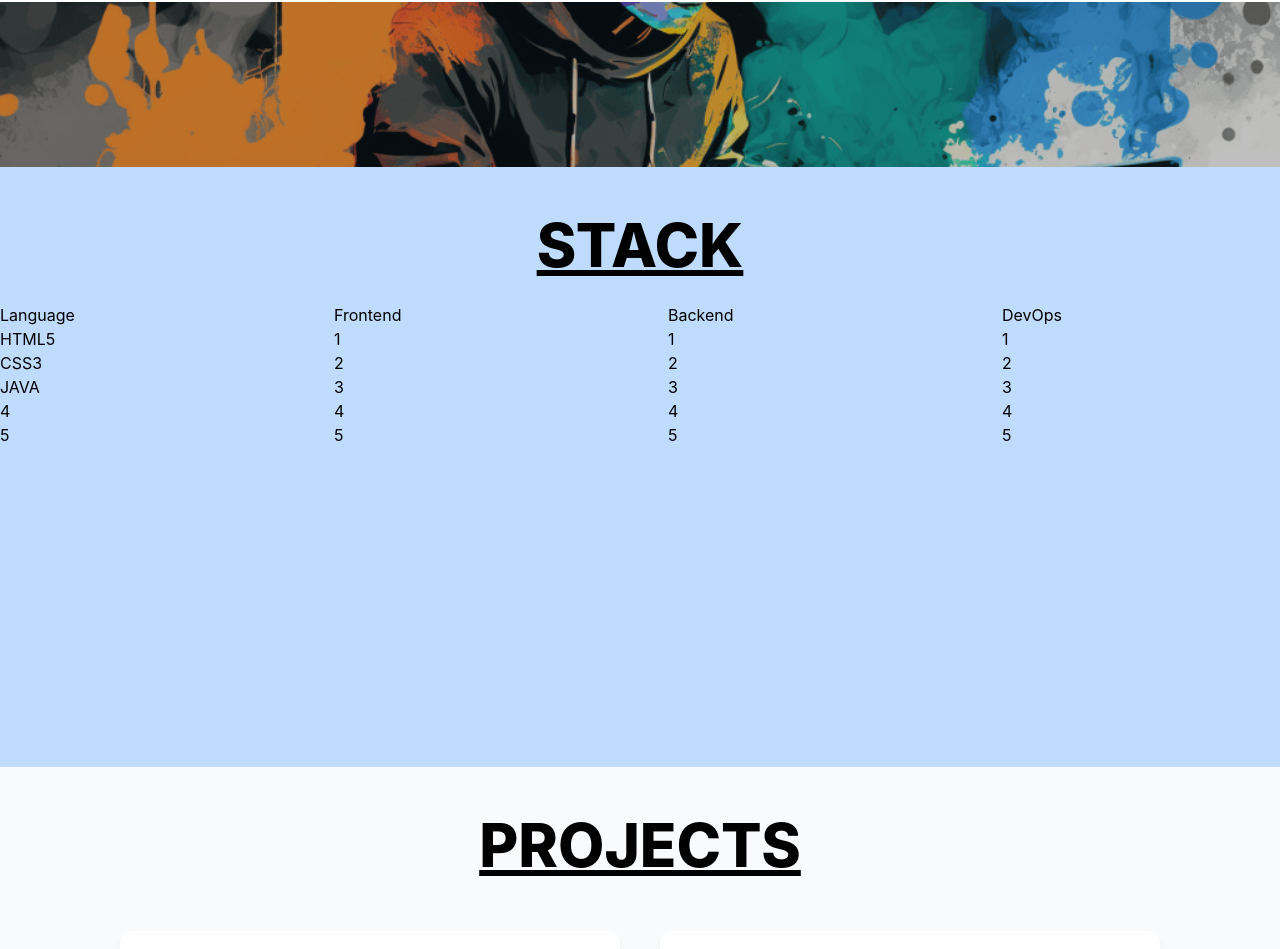
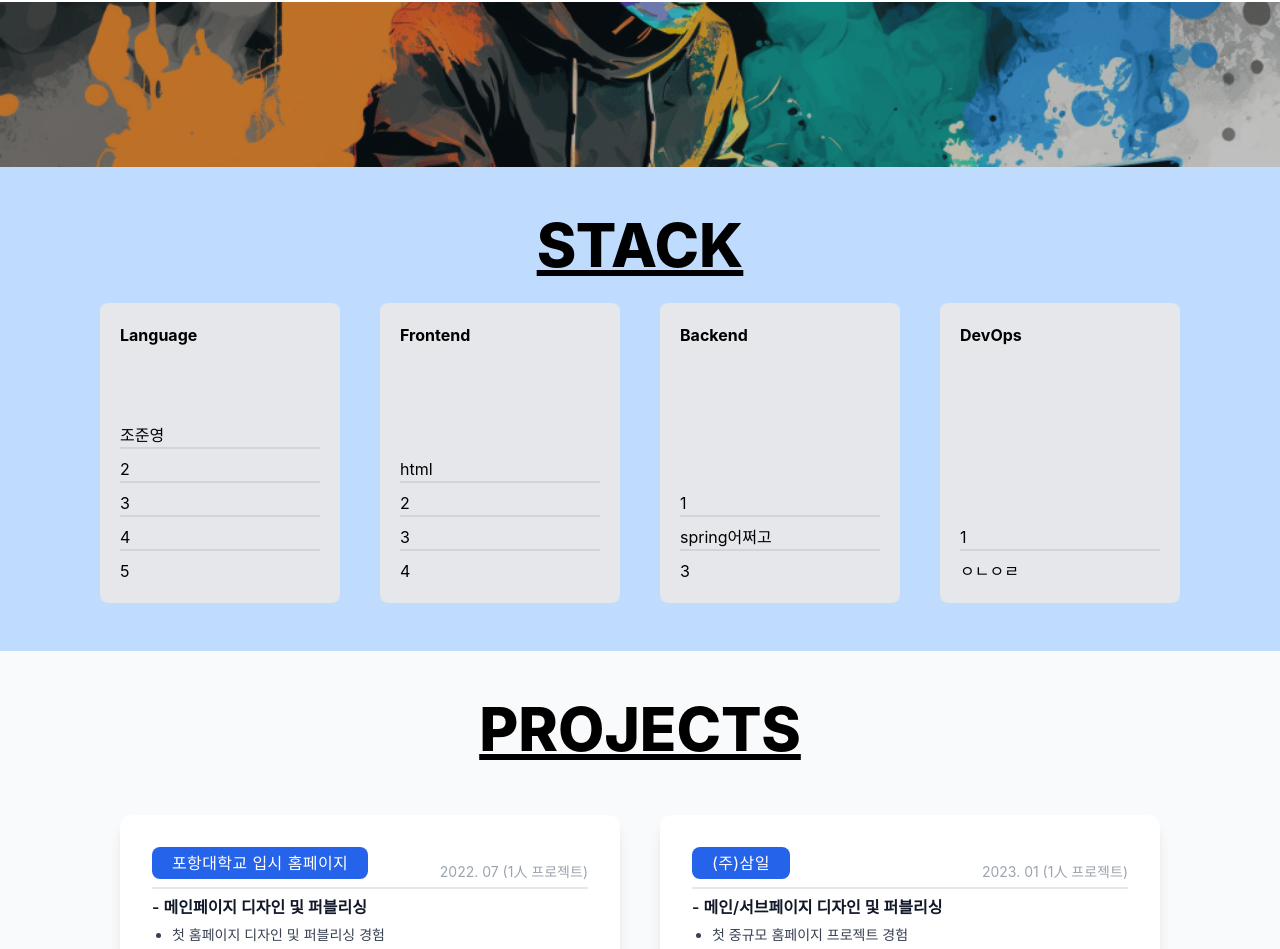
Before and after one commit to wnsdudwh/front_portfolio, a React (Create React App) app: page / in a window 1280 px wide. Shown: the part 1282-2231 px from the top of the page. Built offline with nearby package versions, Linux system fonts and the light colour scheme; the HTML template or start-up script is replaced by a standard one.

Commit message:
비교용 stack css 작성

```diff
--- a/src/sections/Stack.js
+++ b/src/sections/Stack.js
@@ -3,63 +3,66 @@ import '../static/css/Stack.css';
 
 const Stack = () => {
     return (
-        <section id="stack" class="bg-primary-200 w-full h-[600px]">                       {/* stack 섹션의 전체 범위 */}
-            <div class="lg:mx-auto max-w-screen-2xl relative pt-12">                                {/* relactive로 여기 기준으로 위치 상속 + 패딩탑으로 제목영역 위치잡기 용이 */}
+        <section id="stack" class="bg-primary-200 w-full h-full py-12">                       {/* stack 섹션의 전체 범위 */}
+            <div class="lg:mx-auto w-full max-w-screen-2xl relative">                                {/* relactive로 여기 기준으로 위치 상속 + 패딩탑으로 제목영역 위치잡기 용이 */}
                 <div class="font-extrabold text-6xl underline text-center mb-7">STACK</div>    {/* 제목 / 추후 왼쪽정렬 + 애니메이션 */}
-
-                <div class="flex flex-wrap justify-center items-center w-full gap-14">  {/* 아이템 2/2줄을 감쌀 div flex1 사용시 모바일 반응형 4->2->1개로 표시될거 고민좀 해야함 생각 중인건 기본 1, sm~md 2, lg:flex-1 생각중*/}
-                    <div class="stack_bg flex-1 w-1/4">
-                        <div>
+                <div class="w-full">  {/* 아이템 2/2줄을 감쌀 div flex1 사용시 모바일 반응형 4->2->1개로 표시될거 고민좀 해야함 생각 중인건 기본 1, sm~md 2, lg:flex-1 생각중*/}
+                    <div className='flex flex-wrap justify-center items-center gap-10'>
+                        <div class="stack_bg hover:bg-green-300 bg-gray-200 rounded-lg min-w-60 max-w-60 w-full h-[300px]">
+                            <div className='p-5 font-bold h-1/4'>
                                 <h3>Language</h3>
                             </div>
+                            <div className='h-3/4 flex flex-col justify-end pl-5 pb-5'>
                                 <ul>
-                            <li>HTML5</li>
-                            <li>CSS3</li>
-                            <li>JAVA</li>
-                            <li>4</li>
-                            <li>5</li>
+                                    <li className='border-b-2 border-gray-300 mr-5 mb-2'>조준영</li>
+                                    <li className='border-b-2 border-gray-300 mr-5 mb-2'>2</li>
+                                    <li className='border-b-2 border-gray-300 mr-5 mb-2'>3</li>
+                                    <li className='border-b-2 border-gray-300 mr-5 mb-2'>4</li>
+                                    <li className=''>5</li>
                                 </ul>
+
                             </div>
-
-                    <div class="stack_bg flex-1 w-1/4">
-                        <div>
+                        </div>
+                        <div class="stack_bg hover:bg-green-300 bg-gray-200 rounded-lg min-w-60 max-w-60 w-full h-[300px]">
+                            <div className='p-5 font-bold h-1/4'>
                                 <h3>Frontend</h3>
                             </div>
+                            <div className='h-3/4 flex flex-col justify-end pl-5 pb-5'>
                                 <ul>
-                            <li>1</li>
-                            <li>2</li>
-                            <li>3</li>
-                            <li>4</li>
-                            <li>5</li>
+                                    <li className='border-b-2 border-gray-300 mr-5 mb-2'>html</li>
+                                    <li className='border-b-2 border-gray-300 mr-5 mb-2'>2</li>
+                                    <li className='border-b-2 border-gray-300 mr-5 mb-2'>3</li>
+                                    <li className=''>4</li>
                                 </ul>
+
                             </div>
-
-                    <div class="stack_bg flex-1 w-1/4">
-                        <div>
+                        </div>
+                        <div class="stack_bg hover:bg-green-300 bg-gray-200 rounded-lg min-w-60 max-w-60 w-full h-[300px]">
+                            <div className='p-5 font-bold h-1/4'>
                                 <h3>Backend</h3>
                             </div>
+                            <div className='h-3/4 flex flex-col justify-end pl-5 pb-5'>
                                 <ul>
-                            <li>1</li>
-                            <li>2</li>
-                            <li>3</li>
-                            <li>4</li>
-                            <li>5</li>
+                                    <li className='border-b-2 border-gray-300 mr-5 mb-2'>1</li>
+                                    <li className='border-b-2 border-gray-300 mr-5 mb-2'>spring어쩌고</li>
+                                    <li className=''>3</li>
                                 </ul>
+
                             </div>
-
-                    <div class="stack_bg flex-1 w-1/4">
-                        <div>
+                        </div>
+                        <div class="stack_bg hover:bg-green-300 bg-gray-200 rounded-lg min-w-60 max-w-60 w-full h-[300px]">
+                            <div className='p-5 font-bold h-1/4'>
                                 <h3>DevOps</h3>
                             </div>
+                            <div className='h-3/4 flex flex-col justify-end pl-5 pb-5'>
                                 <ul>
-                            <li>1</li>
-                            <li>2</li>
-                            <li>3</li>
-                            <li>4</li>
-                            <li>5</li>
+                                    <li className='border-b-2 border-gray-300 mr-5 mb-2'>1</li>
+                                    <li className=''>ㅇㄴㅇㄹ</li>
                                 </ul>
+
                             </div>
-
+                        </div>
+                    </div>
                 </div>
             </div>
         </section>
```
Lines whose indentation alone changed are shown as unchanged.
